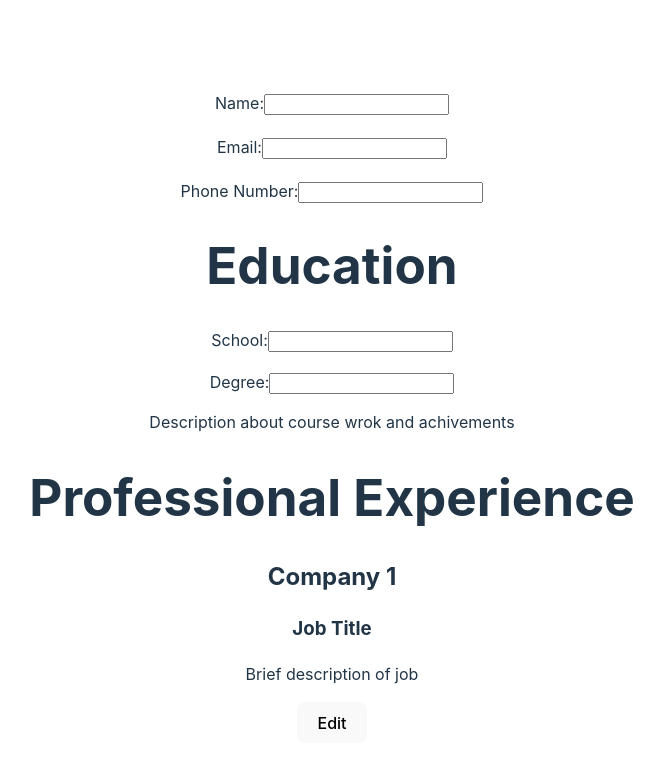
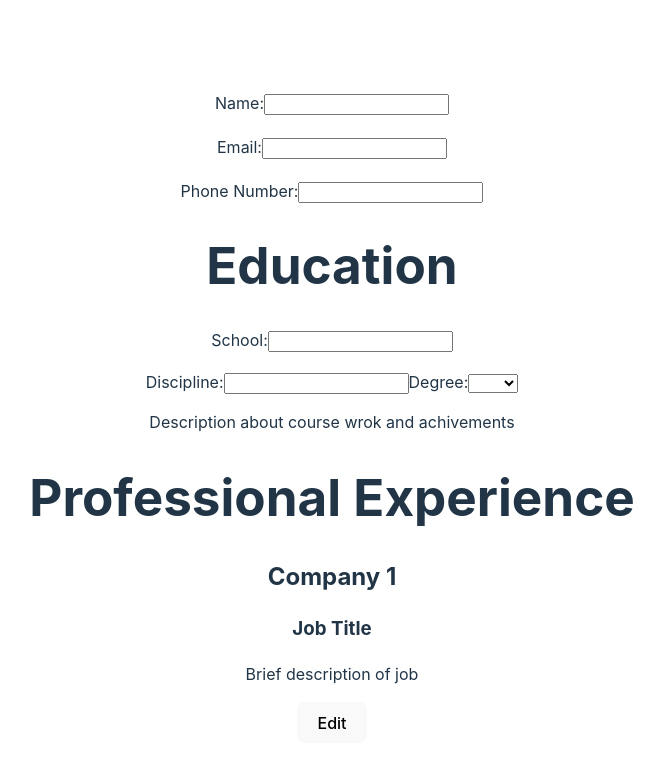
Before and after one commit to Runner-Dad84/resumetemplate, a React (Vite) app: page / in a window 1280 px wide. Shown: the top 768 px of the page, without its empty margins (308-972 px from the left). Built offline with nearby package versions, Linux system fonts and the light colour scheme.

Commit message:
Change degree input to discipline and add pull down input for degree type

```diff
--- a/src/App.jsx
+++ b/src/App.jsx
@@ -12,6 +12,7 @@ function App() {
     email:'',
     phone:'',
     school:'',
+    discipline:'',
     degree:'',
   }
   );
@@ -87,14 +88,27 @@ return (
             onChange={handleField}
           />
         </label>
-        <h3>{field.degree}</h3>
-        <label>Degree:
+        <h3>{field.discipline} {field.degree}</h3>
+        <label>Discipline:
           <input
-            name='degree'
+            name='discipline'
             type="text"
-            value={field.degree}
+            value={field.discipline}
             onChange={handleField}
           />
+        </label>
+        <label>Degree:
+          <select
+            name='degree'
+            value={field.degree}
+            onChange={handleField}>
+
+            <option value='none'></option>
+            <option value='B.A.'>B.A.</option>
+            <option value='B.S.'>M.S.</option>
+            <option value='M.A.'>M.A.</option>
+            <option value='M.S.'>M.S.</option>
+          </select>
         </label>
         <p>Description about course wrok and achivements</p>
       </div>
```
